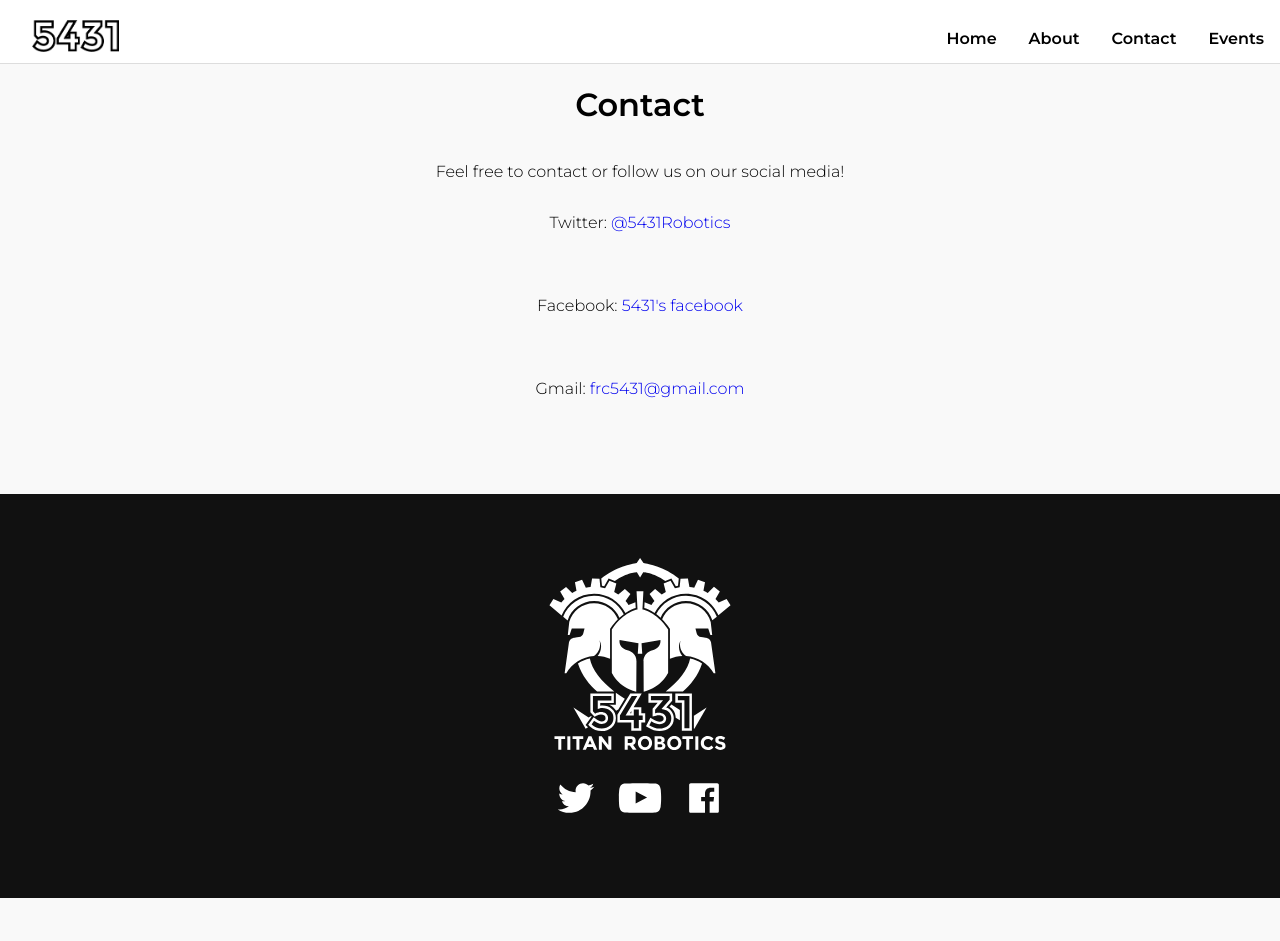
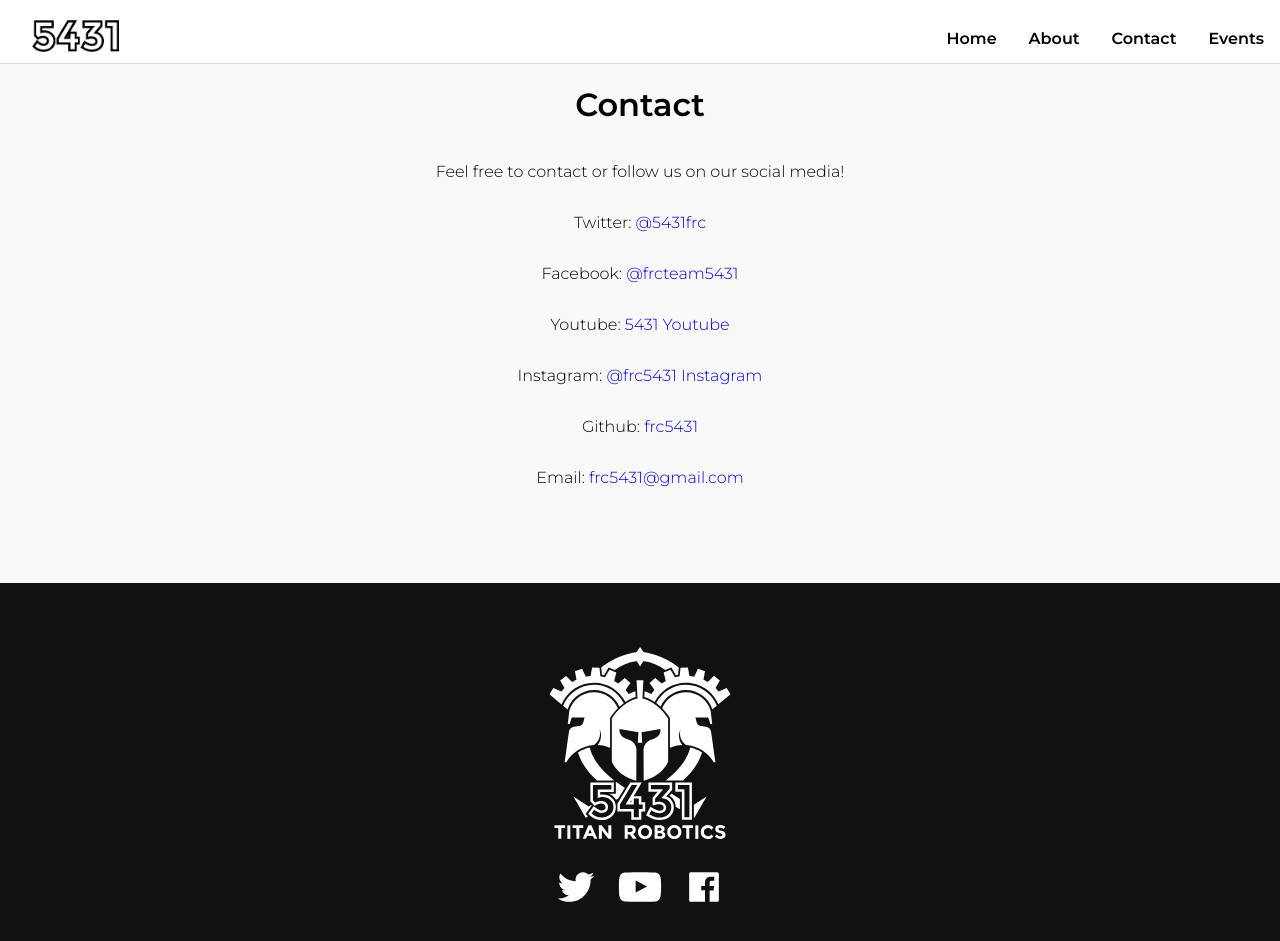
Before and after one commit to frc5431/frc5431.github.io, a Jekyll site: the page built from contact.html, in a window 1280 px wide and 987 px high. Shown: the top 941 px of the window. Built offline with Jekyll 4.4.1, drawn with Linux system fonts in a browser that asks for light colours.

Commit message:
updated contact info and work on images

```diff
--- a/_includes/head.html
+++ b/_includes/head.html
@@ -4,6 +4,7 @@
 
     <title>5431 TITAN ROBOTICS</title>
 
+    <link rel="stylesheet" href="https://fonts.googleapis.com/css?family=Montserrat:300,600">
     <link rel="stylesheet" href="main.css">
     <link rel="stylesheet" href="flex.css">
 
--- a/contact.html
+++ b/contact.html
@@ -21,14 +21,26 @@
                 </p>
                 <p>
                     Twitter:
-                    <a href="https://twitter.com/5431frc">@5431Robotics<div class="sm sm-tw"></div></a>
+                    <a href="https://twitter.com/5431frc"target="_blank">@5431frc</a>
                 </p>
                 <p>
                     Facebook:
-                    <a href="https://www.facebook.com/frcteam5431/">5431's facebook<div class="sm sm-fb"></div></a>
+                    <a href="https://www.facebook.com/frcteam5431/"target="_blank">@frcteam5431</a>
                 </p>
                 <p>
-                    Gmail:
+                    Youtube:
+                    <a href="https://www.youtube.com/channel/UCCItxf-ebmkhl8T0g7U7k8Q"target="_blank">5431 Youtube</a>
+                </p>
+                <p>
+                    Instagram:
+                    <a href="https://www.instagram.com/frc5431/"target="_blank">@frc5431 Instagram</a>
+                </p>
+                <p>
+                    Github:
+                    <a href="https://www.github.com/frc5431"target="_blank">frc5431</a>
+                </p>
+                <p>
+                    Email:
                     <a href="mailto:frc5431@gmail.com">frc5431@gmail.com</a>
                 </p>
             </div>
--- a/index.html
+++ b/index.html
@@ -40,9 +40,7 @@
                 <p>Titan Robotics was founded in 2014 at the Plano ISD Academy High School in Texas. We have competed in the 2015, 2016, and 2017 FIRST Robotics Competition Seasons and competed at Championships all three years. </p>
             </div>
 
-            <img src="/img/home/Team.jpg"alt="Team Picture 2017">
-
-            <br>
+            <img class="full-width-image"src="/img/home/Team.jpg"alt="Team Picture 2017">
         </div>
 
         {% include footer.html %}
--- a/main.scss
+++ b/main.scss
@@ -1,8 +1,5 @@
 ---
 ---
-
-/*fonts*/
-@import url('https://fonts.googleapis.com/css?family=Montserrat:300,600');
 
 /*border-box reset*/
 :root, html, body {
@@ -125,7 +122,7 @@ body.no-cover-image .nav-bar img {
 
 .home-banner {
     width: 100%;
-    height: 100vh;
+    height: 95vh;
     background:  url(img/home/Banner.png);
     background-size: cover;
     background-position: center;
@@ -169,6 +166,19 @@ html, body {
 
 a {
   text-decoration: none;
+}
+
+img.full-width-image {
+	height: 100vh;
+	padding-bottom: 1em;
+}
+
+@media screen and (max-width: 800px){
+	img.full-width-image{
+		width: 100%;
+		height: auto;
+		padding-bottom: 0;
+	}
 }
 
 /* Toggle functionality */
@@ -316,6 +326,12 @@ a {
 	top:0;
 	left:0;
 	position:absolute;
+}
+
+@media screen and (max-width: 900px){
+	#event-calender{
+		width: 80%;
+	}
 }
 
 /* Menu */
@@ -483,10 +499,6 @@ a {
 }
 
 @media screen and (max-width: 800px){
-	#event-calender{
-		width: 80%;
-	}
-
   #nav-container{
     display: block;
   }
```
Also changed, not shown: about.html (+6 -6 lines), 2 other files.
